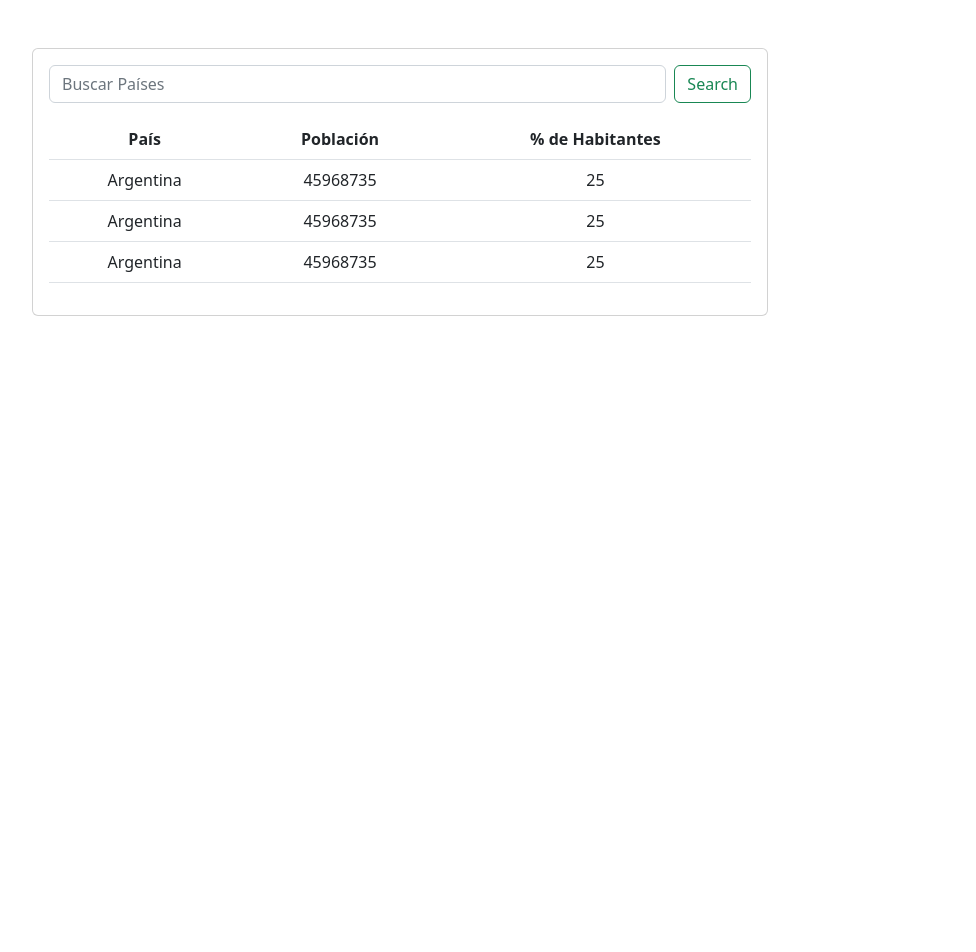
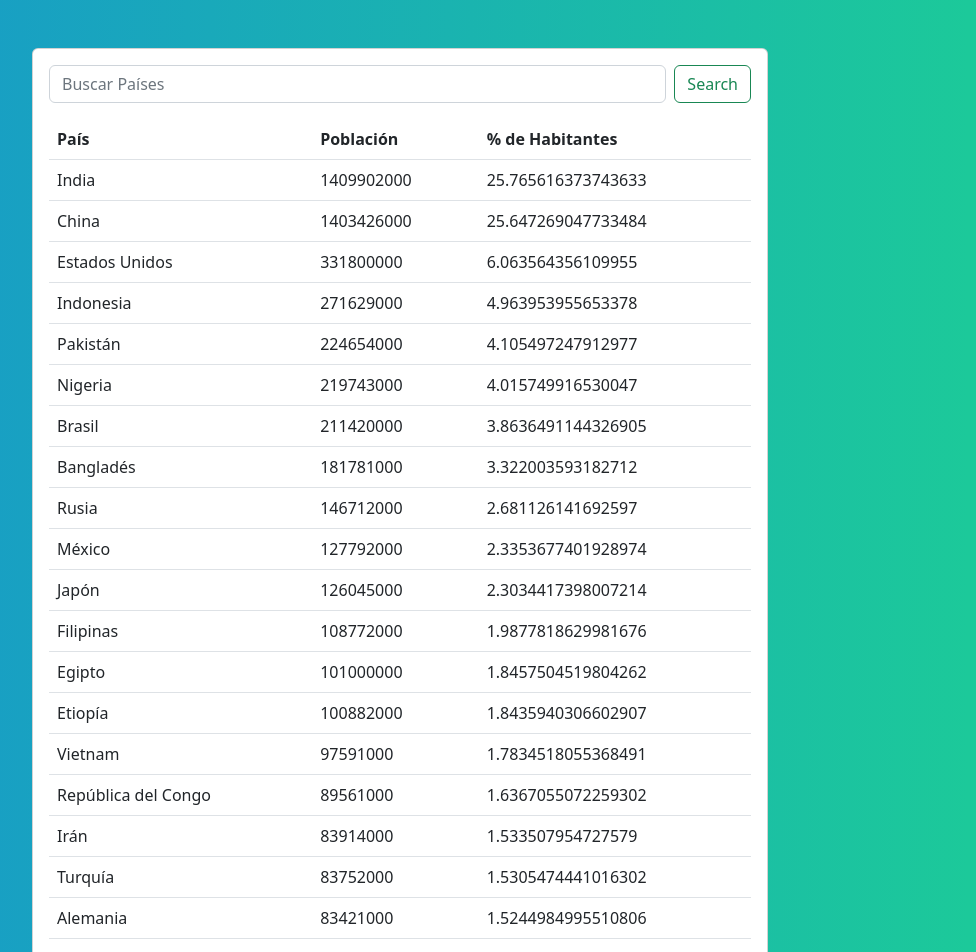
Before and after one commit to darag5/search-countries-challenge, an Angular app in the folder client/: page / in a window 1280 px wide. Shown: the top 952 px of the page, without its empty margins (50-1026 px from the left). Before the commit the page ends 800 px from the top, so only its background shows below. Built offline with nearby package versions, Linux system fonts and the light colour scheme.

Commit message:
feat: show results, hardcoded data

```diff
--- a/client/src/app/components/search-country/search-country.component.html
+++ b/client/src/app/components/search-country/search-country.component.html
@@ -2,18 +2,14 @@
   <div class="row">
     <div class="col-lg-8">
       <div class="card">
-        <div class="card-body text-center">
+        <div class="card-body">
           <form class="d-flex" role="search">
-            <input
-              class="form-control me-2"
-              type="search"
-              placeholder="Buscar Países"
-              aria-label="Search"
-            />
+            <input class="form-control me-2" type="search" placeholder="Buscar Países" aria-label="Search" />
             <button class="btn btn-outline-success" type="submit">
               Search
             </button>
           </form>
+          <ng-container *ngIf="countries.length; else templateNoResults">
             <table class="table mt-3">
               <thead>
                 <tr>
@@ -23,23 +19,17 @@
                 </tr>
               </thead>
               <tbody>
-              <tr>
-                <td>Argentina</td>
-                <td>45968735</td>
-                <td>25</td>
-              </tr>
-              <tr>
-                <td>Argentina</td>
-                <td>45968735</td>
-                <td>25</td>
-              </tr>
-              <tr>
-                <td>Argentina</td>
-                <td>45968735</td>
-                <td>25</td>
+                <tr *ngFor="let country of countries">
+                  <td>{{ country.name }}</td>
+                  <td>{{ country.population }}</td>
+                  <td>{{ country.populationTotalPercentage }}</td>
                 </tr>
               </tbody>
             </table>
+          </ng-container>
+          <ng-template #templateNoResults>
+            <h4 class='mt-3'>No se encontraron países que coincidan con la búsqueda</h4>
+          </ng-template>
         </div>
       </div>
     </div>
--- a/client/src/app/components/search-country/search-country.component.ts
+++ b/client/src/app/components/search-country/search-country.component.ts
@@ -1,10 +1,130 @@
-import { Component } from '@angular/core';
+import { Component, OnInit } from '@angular/core';
+import { reduce } from 'rxjs';
+
+// models
+import { Country } from 'src/app/models/country.model';
 
 @Component({
   selector: 'app-search-country',
   templateUrl: './search-country.component.html',
-  styleUrls: ['./search-country.component.css']
+  styleUrls: ['./search-country.component.css'],
 })
-export class SearchCountryComponent {
+export class SearchCountryComponent implements OnInit {
+  countries: Country[] = [];
+  countries: Country[] = [
+    {
+      keyName: 'IND',
+      name: 'India',
+      population: 1409902000,
+    },
+    {
+      keyName: 'CHN',
+      name: 'China',
+      population: 1403426000,
+    },
+    {
+      keyName: 'USA',
+      name: 'Estados Unidos',
+      population: 331800000,
+    },
+    {
+      keyName: 'IDN',
+      name: 'Indonesia',
+      population: 271629000,
+    },
+    {
+      keyName: 'PAK',
+      name: 'Pakistán',
+      population: 224654000,
+    },
+    {
+      keyName: 'NGA',
+      name: 'Nigeria',
+      population: 219743000,
+    },
+    {
+      keyName: 'BRA',
+      name: 'Brasil',
+      population: 211420000,
+    },
+    {
+      keyName: 'BGD',
+      name: 'Bangladés',
+      population: 181781000,
+    },
+    {
+      keyName: 'RUS',
+      name: 'Rusia',
+      population: 146712000,
+    },
+    {
+      keyName: 'MEX',
+      name: 'México',
+      population: 127792000,
+    },
+    {
+      keyName: 'JPN',
+      name: 'Japón',
+      population: 126045000,
+    },
+    {
+      keyName: 'PHL',
+      name: 'Filipinas',
+      population: 108772000,
+    },
+    {
+      keyName: 'EGY',
+      name: 'Egipto',
+      population: 101000000,
+    },
+    {
+      keyName: 'ETF',
+      name: 'Etiopía',
+      population: 100882000,
+    },
+    {
+      keyName: 'VDR',
+      name: 'Vietnam',
+      population: 97591000,
+    },
+    {
+      keyName: 'COG',
+      name: 'República del Congo',
+      population: 89561000,
+    },
+    {
+      keyName: '',
+      name: 'Irán',
+      population: 83914000,
+    },
+    {
+      keyName: 'TUR',
+      name: 'Turquía',
+      population: 83752000,
+    },
+    {
+      keyName: 'DEU',
+      name: 'Alemania',
+      population: 83421000,
+    },
+    {
+      keyName: 'THA',
+      name: 'Tailandia',
+      population: 68232000,
+    },
+  ];
 
+  ngOnInit(): void {
+    if (this.countries.length) {
+      const populationTotal = this.countries.reduce(
+        (accumulator, currentValue) => accumulator + currentValue.population,
+        0
+      );
+
+      this.countries.forEach((country) => {
+        country.populationTotalPercentage =
+          (country.population / populationTotal) * 100;
+      });
+    }
+  }
 }
--- a/client/src/styles.css
+++ b/client/src/styles.css
@@ -1 +1,6 @@
 /* You can add global styles to this file, and also import other style files */
+body {
+  background: #189ec5;
+  background: -webkit-linear-gradient(to right, #189ec5, #1dd48f);
+  background: linear-gradient(to right, #189ec5, #1dd48f);
+}
```
Also changed, not shown: client/src/app/models/country.model.ts (added, +7 -0 lines). Lines whose indentation alone changed are shown as unchanged.
